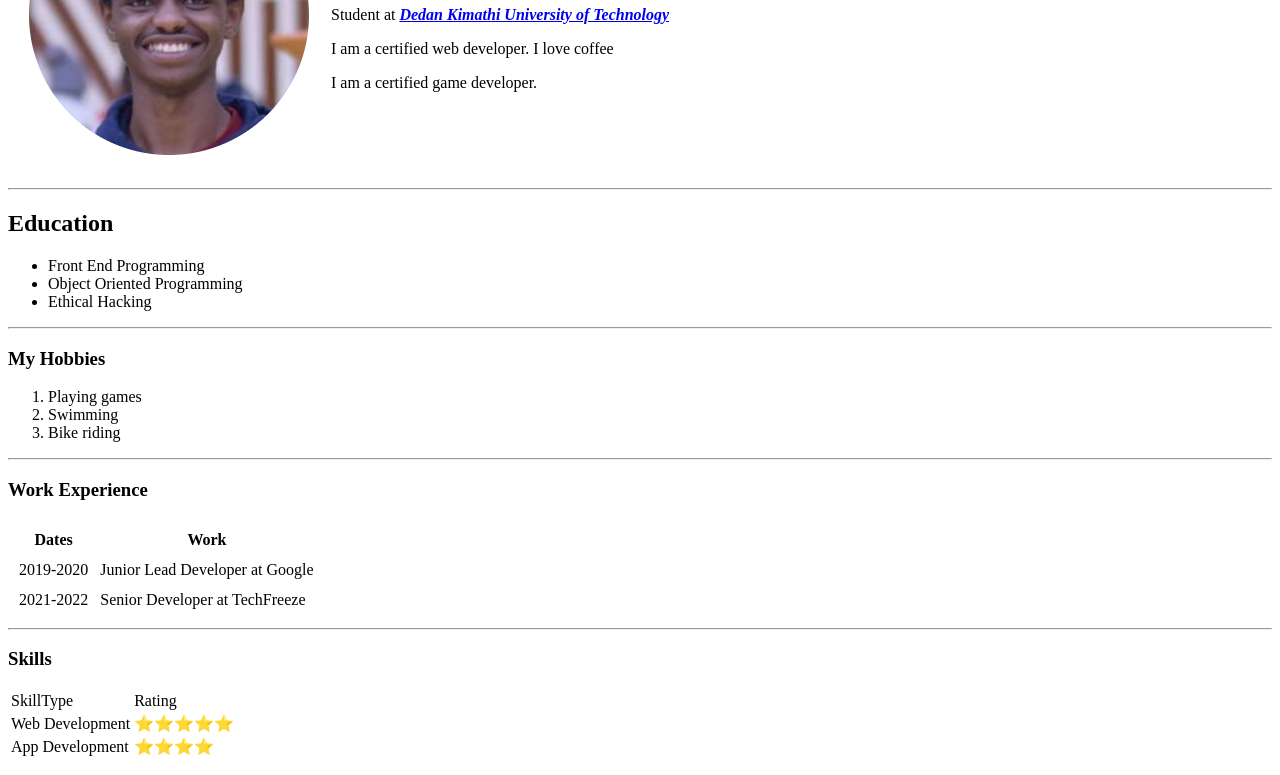
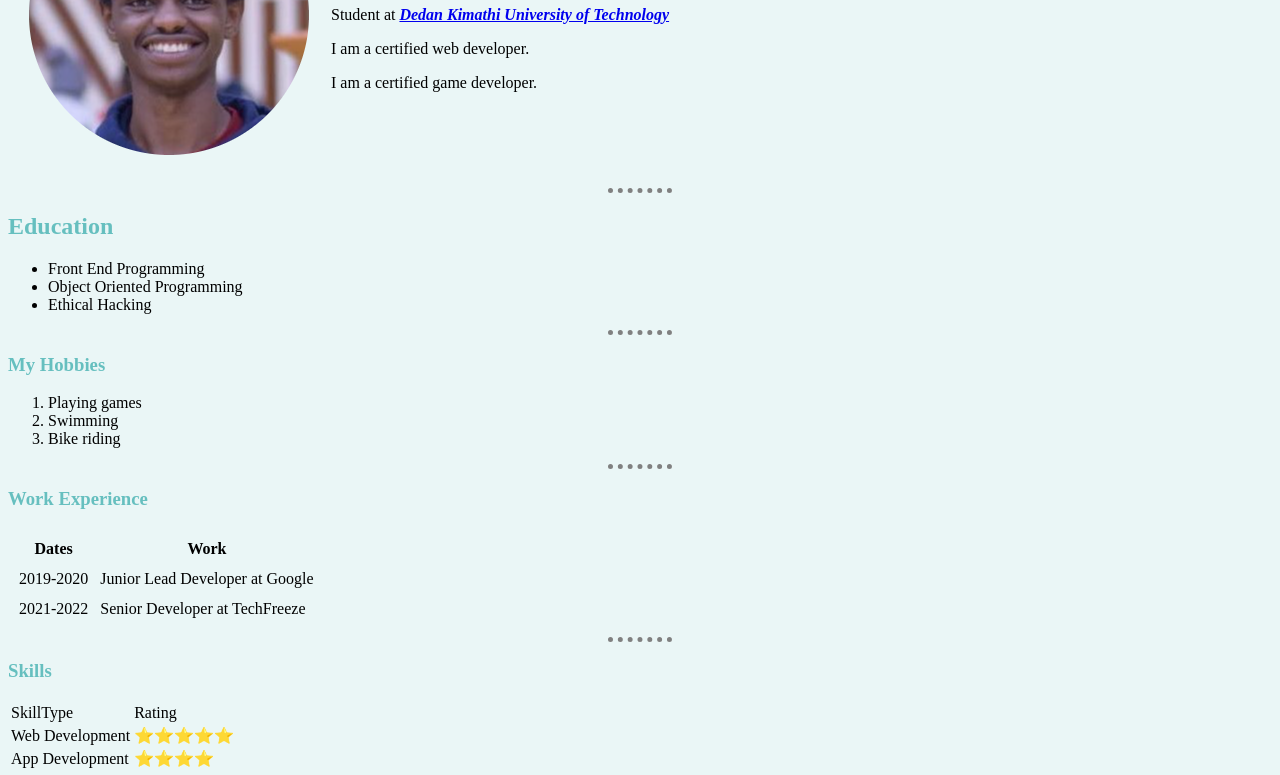
Before and after one commit to Hummalik009/C.V, a plain HTML site: page index.html in a window 1280 px wide. Shown: the part 154-929 px from the top of the page. Drawn offline with Linux system fonts and the light colour scheme; files that its build step writes are made by us from their sources.

Commit message:
Add files via upload

```diff
--- a/index.html
+++ b/index.html
@@ -4,6 +4,7 @@
   <head>
     <meta charset="utf-8">
     <title>⚡Humphrey's Personal Site</title>
+    <link rel="stylesheet" href="css/style.css">
   </head>
   <body>
     <table cellspacing="20">
@@ -11,7 +12,7 @@
           <td><img src="hum_gac-modified.png"></td>
           <td><h1>Humphrey Gachie</h1>
             <p>Student at <strong><em><a href="https://www.dkut.ac.ke">Dedan Kimathi  University of Technology</a></strong></p></em>
-            <p>I am a certified web developer. I love coffee</p>
+            <p>I am a certified web developer.</p>
             <p>I am a certified game developer.</p>
          </td>
       </tr>
@@ -72,8 +73,6 @@
               </tr>
             </tbody>
 
-
-
         </table cellspacing="10">
         <h3><a href="contacts.html">Contacts<a/></h3>
 
```
